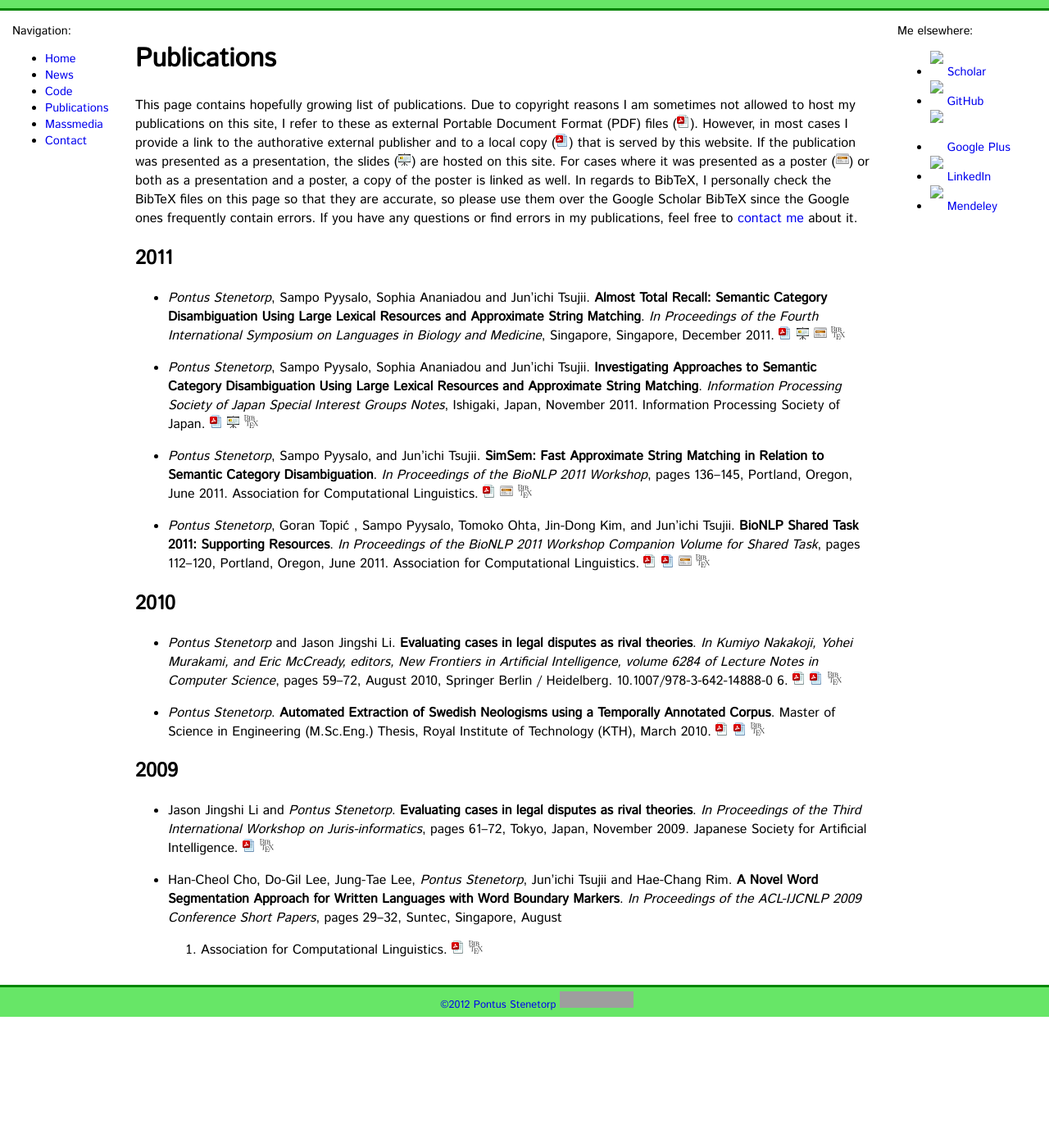
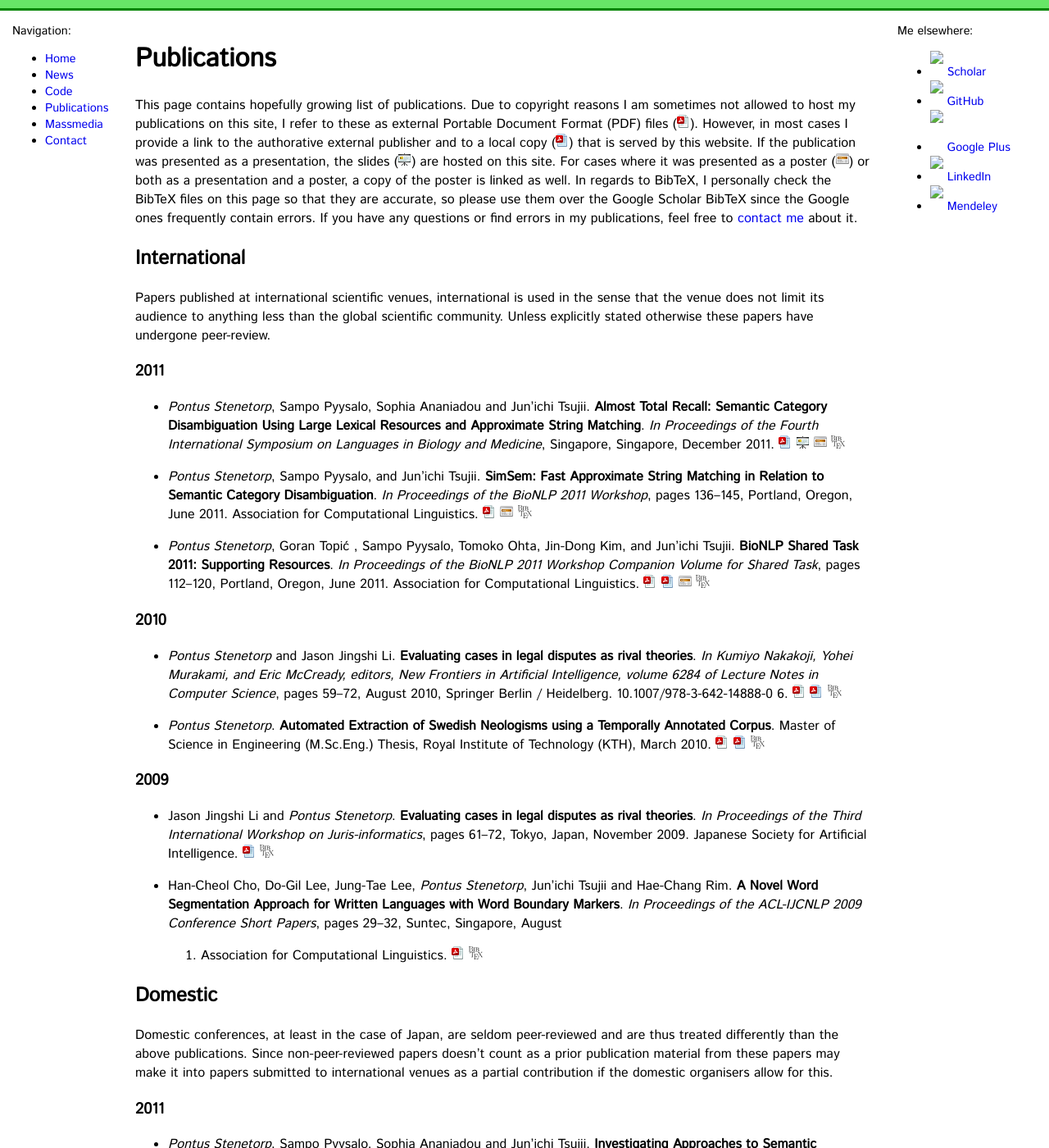
Before and after one commit to gbouchar/ninjin.github.io, a Jekyll site: the page built from publications.md, in a window 1280 px wide and 1400 px high. Shown: the whole window at 82% size. Built offline with Jekyll 4.4.1, drawn with Linux system fonts in a browser that asks for light colours; some web fonts are replaced; Markdown is read by kramdown in place of the engine named in the settings; some of the changed text lies outside the part shown; grey boxes are pictures that could not be loaded.

Commit message:
Separated international and domestic venues.

```diff
--- a/publications.md
+++ b/publications.md
@@ -24,7 +24,14 @@ Google Scholar BibTeX since the Google ones frequently contain errors.
 If you have any questions or find errors in my publications, feel free to
 [contact me][contact_page] about it.
 
-## 2011 ##
+## International ##
+
+Papers published at international scientific venues, international is used in
+the sense that the venue does not limit its audience to anything less than the
+global scientific community.
+Unless explicitly stated otherwise these papers have undergone peer-review.
+
+### 2011 ###
 
 * *Pontus Stenetorp*, Sampo Pyysalo, Sophia Ananiadou and Jun'ichi Tsujii.
     **Almost Total Recall: Semantic Category Disambiguation Using Large Lexical
@@ -35,16 +42,6 @@ If you have any questions or find errors in my publications, feel free to
     [![Slides][slides_icon]][stenetorp2011almost_slides]
     [![Poster][poster_icon]][stenetorp2011almost_poster]
     [![BibTeX][bibtex_icon]][stenetorp2011almost_bib]
-
-* *Pontus Stenetorp*, Sampo Pyysalo, Sophia Ananiadou and Jun'ichi Tsujii.
-    **Investigating Approaches to Semantic Category Disambiguation Using Large
-    Lexical Resources and Approximate String Matching**.
-    *Information Processing Society of Japan Special Interest Groups Notes*,
-    Ishigaki, Japan, November 2011. Information Processing Society of Japan.
-    [![Local PDF][local_pdf_icon]][stenetorp2011investigating]
-    [![Slides][slides_icon]][stenetorp2011investigating_slides]
-    [![BibTeX][bibtex_icon]][stenetorp2011investigating_bib]
-
 
 * *Pontus Stenetorp*, Sampo Pyysalo, and Jun'ichi Tsujii. **SimSem: Fast
     Approximate String Matching in Relation to Semantic Category
@@ -64,7 +61,7 @@ If you have any questions or find errors in my publications, feel free to
     [![Poster][poster_icon]][stenetorp2011supporting_poster]
     [![BibTeX][bibtex_icon]][stenetorp2011supporting_bib]
 
-## 2010 ##
+### 2010 ###
 
 * *Pontus Stenetorp* and Jason Jingshi Li. **Evaluating cases in legal
     disputes as rival theories**. *In Kumiyo Nakakoji, Yohei Murakami,
@@ -82,7 +79,7 @@ If you have any questions or find errors in my publications, feel free to
     [![Local PDF][local_pdf_icon]][stenetorp2010automated_local]
     [![BibTeX][bibtex_icon]][stenetorp2010automated_bib]
 
-## 2009 ##
+### 2009 ###
 
 * Jason Jingshi Li and *Pontus Stenetorp*. **Evaluating cases in legal
     disputes as rival theories**. *In Proceedings of the Third International
@@ -98,6 +95,25 @@ If you have any questions or find errors in my publications, feel free to
     2009. Association for Computational Linguistics.
     [![External PDF][external_pdf_icon]][cho2009novel]
     [![BibTeX][bibtex_icon]][cho2009novel_bib]
+
+## Domestic ##
+
+Domestic conferences, at least in the case of Japan, are seldom peer-reviewed
+and are thus treated differently than the above publications.
+Since non-peer-reviewed papers doesn't count as a prior publication material
+from these papers may make it into papers submitted to international venues as
+a partial contribution if the domestic organisers allow for this.
+
+### 2011 ###
+
+* *Pontus Stenetorp*, Sampo Pyysalo, Sophia Ananiadou and Jun'ichi Tsujii.
+    **Investigating Approaches to Semantic Category Disambiguation Using Large
+    Lexical Resources and Approximate String Matching**.
+    *Information Processing Society of Japan Special Interest Groups Notes*,
+    Ishigaki, Japan, November 2011. Information Processing Society of Japan.
+    [![Local PDF][local_pdf_icon]][stenetorp2011investigating]
+    [![Slides][slides_icon]][stenetorp2011investigating_slides]
+    [![BibTeX][bibtex_icon]][stenetorp2011investigating_bib]
 
 <!-- Publication and BibTeX links -->
 [stenetorp2011almost]: stenetorp2011almost.pdf
```
